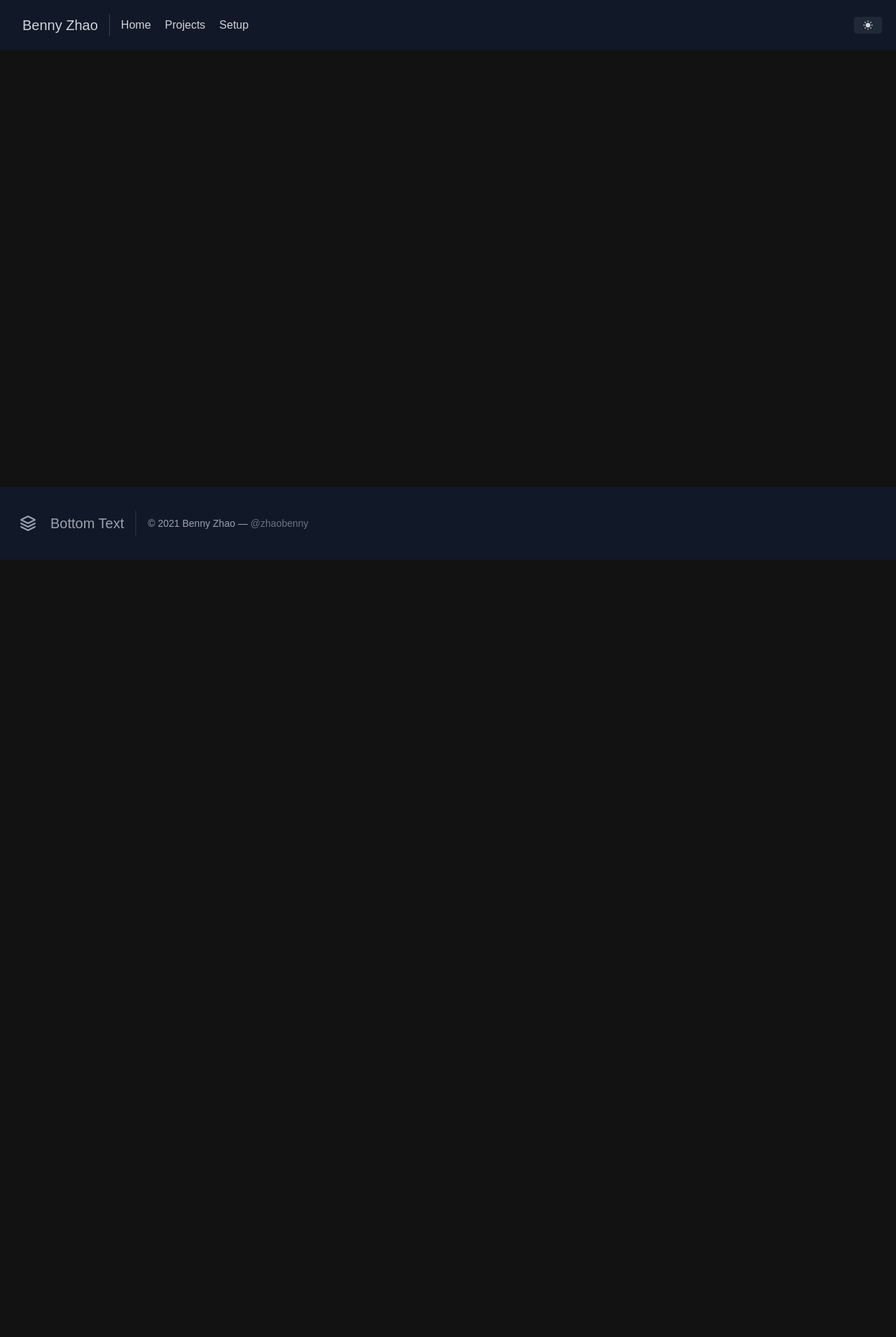
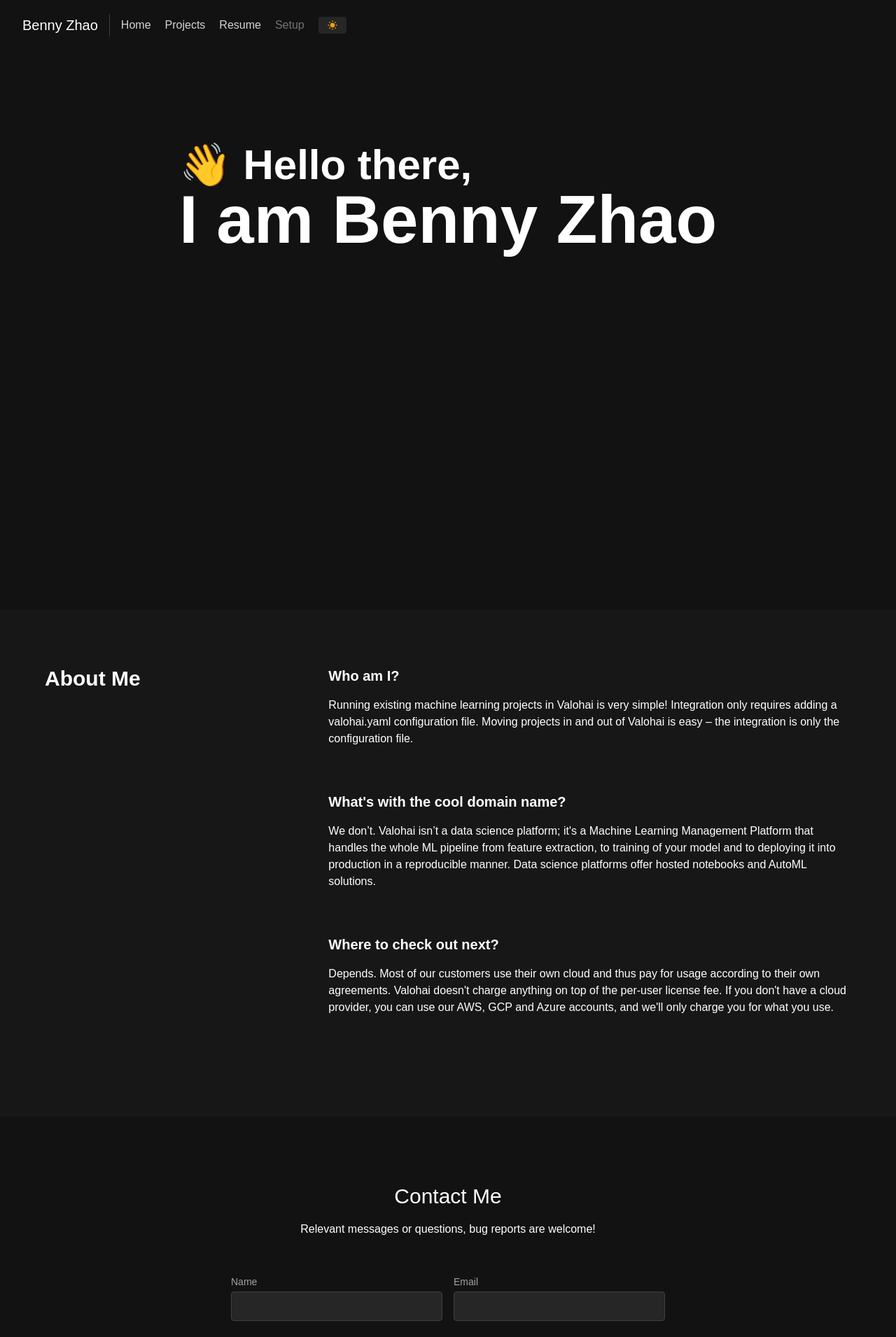
Before and after one commit to zhaobenny/personal-website, a Next.js app: page / in a window 1280 px wide. Shown: the top 1911 px of the page at 70% size. Before the commit the page ends 800 px from the top, so only its background shows below. Built offline with nearby package versions, Linux system fonts and the light colour scheme.

Commit message:
It's coming together... The landing page that is..

```diff
--- a/components/footer.tsx
+++ b/components/footer.tsx
@@ -1,14 +1,14 @@
 const Footer = () => {
     return (
-      <footer className="fixed bottom-0 w-screen text-gray-400 bg-gray-900 body-font">
+      <footer className="w-full text-grey-500 dark:text-grey-400 body-font">
         <div className="container px-5 py-8 mx-auto flex items-center sm:flex-row flex-col">
-          <a className="flex title-font font-medium items-center md:justify-start justify-center text-white">
-            <svg xmlns="http://www.w3.org/2000/svg" fill="none" stroke="currentColor" stroke-linecap="round" stroke-linejoin="round" stroke-width="2" className="w-10 h-10 text-white p-2 bg-indigo-500 rounded-full" viewBox="0 0 24 24">
+          <a className="flex title-font font-medium items-center md:justify-start justify-center">
+            <svg xmlns="http://www.w3.org/2000/svg" fill="none" stroke="currentColor" strokeLinecap="round" strokeLinejoin="round" strokeWidth="2" className="w-10 h-10 text-white p-2 bg-transparent rounded-full" viewBox="0 0 24 24">
               <path d="M12 2L2 7l10 5 10-5-10-5zM2 17l10 5 10-5M2 12l10 5 10-5"></path>
             </svg>
             <span className="ml-3 text-xl">Bottom Text</span>
           </a>
-          <p className="text-sm text-gray-400 sm:ml-4 sm:pl-4 sm:border-l-2 sm:border-gray-800 sm:py-2 sm:mt-0 mt-4">© 2021 Benny Zhao —
+          <p className="text-sm sm:ml-4 sm:pl-4 sm:border-l-2 sm:border-gray-800 sm:py-2 sm:mt-0 mt-4">© 2021 Benny Zhao —
             <a href="https://github.com/zhaobenny" className="text-gray-500 ml-1" target="_blank" rel="noopener noreferrer">@zhaobenny</a>
           </p>
         </div>
--- /dev/null
+++ b/components/hero.tsx
@@ -0,0 +1,17 @@
+import React from "react";
+
+export default function Hero() {
+  return (
+    <div className="h-screen flex justify-center items-center md:space-x-32">
+      <div className="text-black dark:text-white">
+              <div className="text-2xl sm:text-4xl lg:text-6xl mt-2 h-10 font-semibold">
+                <span className="wave">👋</span> Hello there,
+              </div>
+              <h1 className="text-3xl sm:text-6xl lg:text-8xl mt-5 font-semibold text-center">
+                      I am Benny Zhao
+              </h1>
+              <div className="h-60 md:h-96"></div>
+    </div>
+</div>
+  );
+}
--- a/components/navbar.tsx
+++ b/components/navbar.tsx
@@ -11,18 +11,24 @@ export default function Navbar() {
   }, []);
 
   return (
-      <nav className="">
-          <header className="text-gray-300 bg-gray-900 body-font">
+      <nav>
+          <header className="text-black-100 dark:text-gray-300 body-font">
             <div className="container mx-auto flex flex-wrap p-5 flex-col md:flex-row items-center">
-              <a className="flex title-font font-medium items-center text-white mb-4 md:mb-0">
-                <span className="ml-3 text-xl">Benny Zhao</span>
-              </a>
+              <Link href="/">
+                <a className="flex title-font font-medium items-center text-black-100 dark:text-white mb-4 md:mb-0">
+                  <span className="ml-3 text-xl">Benny Zhao</span>
+                </a>
+              </Link>
               <nav className="md:mr-auto md:ml-4 md:py-1 md:pl-4 md:border-l md:border-gray-700	flex flex-wrap items-center text-base justify-center">
-                <a className="mr-5 hover:text-white">Home</a>
-                <a className="mr-5 hover:text-white">Projects</a>
-                <a className="mr-5 hover:text-white">Setup</a>
-              </nav>
-              <button aria-label="Toggle Dark Mode" type="button" className="inline-flex items-center bg-gray-800 border-0 py-1 px-3 focus:outline-none hover:bg-gray-700 rounded text-base mt-4 md:mt-0" onClick={() => setTheme(theme === "dark" ? "light" : "dark")}>
+                <Link href="/">
+                  <a className="mr-5 hover:text-white">Home</a>
+                </Link>
+                <Link href="/projects">
+                  <a className="mr-5 hover:text-white">Projects</a>
+                </Link>
+                <a className="mr-5 hover:text-white">Resume</a>
+                <a className="mr-5 hover:text-white opacity-50">Setup</a>
+                <button aria-label="Toggle Dark Mode" type="button" className="bg-pink-50 dark:bg-gray-800 border-0  py-1  px-3 focus:outline-none hover:bg-gray-300 dark:hover:bg-gray-700 rounded text-base md:mt-0" onClick={() => setTheme(theme === "dark" ? "light" : "dark")}>
                   {mounted && (
                     <svg xmlns="http://www.w3.org/2000/svg" viewBox="0 0 24 24" fill="currentColor" stroke="currentColor" className="w-4 h-4 text-yellow-500 dark:text-yellow-500">
                       {theme === "dark" ? (
@@ -32,7 +38,8 @@ export default function Navbar() {
                       )}
                     </svg>
                   )}
-          </button>
+                </button>
+              </nav>
             </div>
         </header>
       </nav>
--- a/next.config.js
+++ b/next.config.js
@@ -1,4 +1,7 @@
 /** @type {import('next').NextConfig} */
 module.exports = {
   reactStrictMode: true,
+  images: {
+    domains: ['dummyimage.com'],
+  }
 }
--- a/pages/index.tsx
+++ b/pages/index.tsx
@@ -1,16 +1,87 @@
 import type { NextPage } from 'next'
-import AboutMe from '../components/aboutMe'
 import Head from 'next/head'
-
+import Hero from '../components/hero'
 
 const Home: NextPage = () => {
   return (
-    <>
+    <body>
       <Head>
         <title>Benny Zhao | Home</title>
       </Head>
-      <AboutMe/>
-    </>
+      <Hero />
+      <div className="py-20 px-4 bg-pink-50 dark:bg-gray-900">
+        <div className="mx-auto max-w-6xl flex flex-col md:flex-row">
+          <h2 className="mr-8 w-full md:w-1/3 text-3xl font-extrabold leading-9">
+            About Me
+          </h2>
+          <dl className="w-full md:w-2/3">
+            <dt className="mb-4">
+              <h3 className="text-xl font-semibold">
+                Who am I?
+              </h3>
+            </dt>
+            <dd className="mb-16">
+              <p>
+                Running existing machine learning projects in Valohai is very simple! Integration only requires adding a valohai.yaml configuration file. Moving projects in and out of Valohai is easy – the integration is only the configuration file.
+              </p>
+            </dd>
+            <dt className="mb-4">
+              <h3 className="text-xl font-semibold">
+                What&apos;s with the cool domain name?
+              </h3>
+            </dt>
+            <dd className="mb-16">
+              <p>
+                We don’t. Valohai isn’t a data science platform; it&#x27;s a Machine Learning Management Platform that handles the whole ML pipeline from feature extraction, to training of your model and to deploying it into production in a reproducible manner. Data science platforms offer hosted notebooks and AutoML solutions.
+              </p>
+            </dd>
+            <dt className="mb-4">
+              <h3 className="text-xl font-semibold">
+                Where to check out next?
+              </h3>
+            </dt>
+            <dd className="mb-16">
+              <p>
+                Depends. Most of our customers use their own cloud and thus pay for usage according to their own agreements. Valohai doesn&#x27;t charge anything on top of the per-user license fee. If you don&#x27;t have a cloud provider, you can use our AWS, GCP and Azure accounts, and we&#x27;ll only charge you for what you use.
+              </p>
+            </dd>
+          </dl>
+        </div>
+      </div>
+      <section className="dark:text-white-100 body-font relative">
+        <div className="container px-5 py-24 mx-auto">
+          <div className="flex flex-col text-center w-full mb-12">
+            <h1 className="sm:text-3xl text-2xl font-medium title-font mb-4 dark:text-white">Contact Me</h1>
+            <p className="lg:w-2/3 mx-auto leading-relaxed text-base">Relevant messages or questions, bug reports are welcome!</p>
+          </div>
+          <div className="lg:w-1/2 md:w-2/3 mx-auto">
+            <div className="flex flex-wrap -m-2">
+              <div className="p-2 w-1/2">
+                <div className="relative">
+                  <label htmlFor="name" className="leading-7 text-sm dark:text-gray-400">Name</label>
+                  <input type="text" id="name" name="name" className="w-full dark:bg-gray-800 bg-opacity-40 rounded border border-gray-700 focus:border-red-500 focus:bg-gray-900 focus:ring-2 focus:ring-red-900 text-base outline-none text-gray-100 py-1 px-3 leading-8 transition-colors duration-200 ease-in-out" />
+                </div>
+              </div>
+              <div className="p-2 w-1/2">
+                <div className="relative">
+                  <label htmlFor="email" className="leading-7 text-sm dark:text-gray-400">Email</label>
+                  <input type="email" id="email" name="email" className="w-full dark:bg-gray-800 bg-opacity-40 rounded border border-gray-700 focus:border-red-500 focus:bg-gray-900 focus:ring-2 focus:ring-red-900 text-base outline-none text-gray-100 py-1 px-3 leading-8 transition-colors duration-200 ease-in-out" />
+                </div>
+              </div>
+              <div className="p-2 w-full">
+                <div className="relative">
+                  <label htmlFor="message" className="leading-7 text-sm dark:text-gray-400">Message</label>
+                  <textarea id="message" name="message" className="w-full dark:bg-gray-800 bg-opacity-40 rounded border border-gray-700 focus:border-red-500 focus:bg-gray-900 focus:ring-2 focus:ring-red-900 h-32 text-base outline-none text-gray-100 py-1 px-3 resize-none leading-6 transition-colors duration-200 ease-in-out"></textarea>
+                </div>
+              </div>
+              <div className="p-2 w-full">
+                <button className="flex mx-auto text-white bg-yellow-500 border-0 py-2 px-8 focus:outline-none  rounded text-lg opacity-50" disabled>Submit</button>
+              </div>
+            </div>
+          </div>
+        </div>
+      </section>
+    </body>
   )
 }
 
--- a/pages/about.tsx
+++ b/pages/projects.tsx
@@ -1,17 +1,17 @@
 import Navbar from '../components/navbar'
 import Head from 'next/head'
 
-const About = () => {
+const Projects = () => {
   return (
     <>
       <Head>
-        <title>Benny Zhao | About</title>
+        <title>Benny Zhao | Projects</title>
       </Head>
       <div>
-        <h1>About</h1>
+        <h1>Projects</h1>
       </div>
     </>
   )
 }
 
-export default About;
+export default Projects;
--- a/styles/globals.css
+++ b/styles/globals.css
@@ -2,3 +2,22 @@
 @tailwind base;
 @tailwind components;
 @tailwind utilities;
+
+.wave {
+    animation-name: wave-animation;
+    animation-duration: 3.5s;
+    animation-iteration-count: infinite;
+    transform-origin: 70% 70%;
+    display: inline-block;
+  }
+
+  @keyframes wave-animation {
+      0% { transform: rotate( 0.0deg) }
+     10% { transform: rotate(11.0deg) }
+     20% { transform: rotate(-7.0deg) }
+     30% { transform: rotate(10.0deg) }
+     40% { transform: rotate(-3.0deg) }
+     50% { transform: rotate(9.0deg) }
+     60% { transform: rotate( 0.0deg) }
+    100% { transform: rotate( 0.0deg) }
+  }
--- a/tailwind.config.js
+++ b/tailwind.config.js
@@ -2,13 +2,18 @@ const colors = require(`tailwindcss/colors`);
 module.exports = {
   mode: 'jit',
   purge: ['./pages/**/*.{js,ts,jsx,tsx}', './components/**/*.{js,ts,jsx,tsx}'],
-  darkMode: 'media', // or 'media' or 'class'
+  darkMode: 'class', // or 'media' or 'class'
   theme: {
     colors: {
-      gray: colors.coolGray,
-      blue: colors.sky,
+      transparent: 'transparent',
+      current: 'currentColor',
+      black: colors.black,
+      white: colors.white,
+      gray: colors.trueGray,
+      indigo: colors.indigo,
       red: colors.rose,
-      pink: colors.fuchsia,
+      yellow: colors.amber,
+      pink: colors.pink,
     },
     fontFamily: {
       sans: ['Graphik', 'sans-serif'],
@@ -22,6 +27,6 @@ module.exports = {
       borderRadius: {
         '4xl': '2rem',
       }
-    }
+    },
   }
 }
```
Also changed, not shown: components/aboutMe.tsx (deleted, +0 -7 lines).
